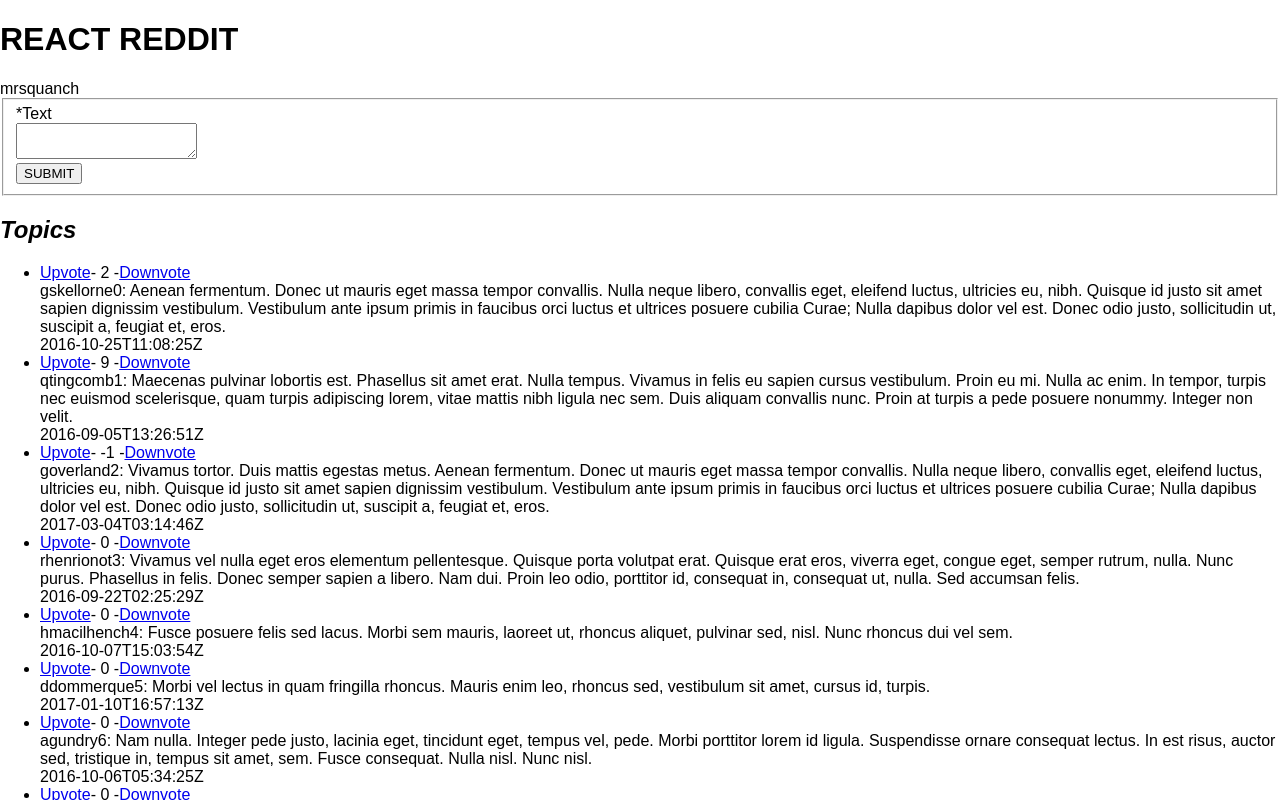
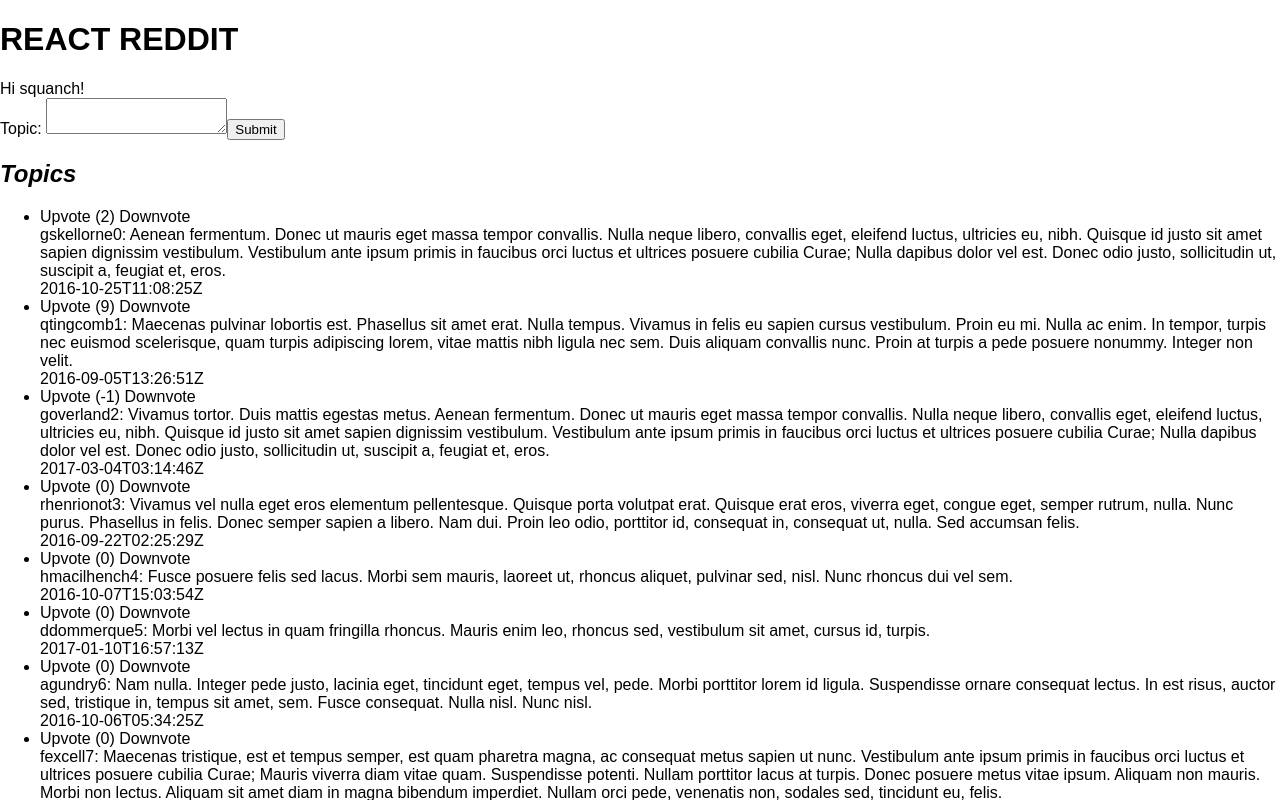
Before and after one commit to joriguzman/react-reddit, a React (Create React App) app: page / in a window 1280 px wide. Shown: the top 800 px of the page. Built offline with nearby package versions, Linux system fonts and the light colour scheme.

Commit message:
- Add submit form - Fix display of UserProfile and TopicList

```diff
--- a/src/components/App.js
+++ b/src/components/App.js
@@ -1,44 +1,69 @@
 import React, { Component } from 'react';
 import Title from './Title';
 import UserProfile from './UserProfile';
-import TopicInput from './TopicInput';
+import SubmitTopicForm from './SubmitTopicForm';
 import TopicList from './TopicList';
+
+const title = 'REACT REDDIT';
+const username = 'squanch';
+
+function createVote(topicId, upOrDownVote, username) {
+    const vote = {
+        topic_id: topicId,
+        username: username,
+        up_or_down: upOrDownVote,
+        timestamp: Date.now() // TODO fix this
+    }
+    return vote;
+}
 
 class App extends Component {
     constructor(props) {
         super(props);
         this.state = {
-            title: 'REACT REDDIT',
-            username: 'mrsquanch',
+            title,
+            username,
             topics: props.jsonObj.topics,
-            votes: props.jsonObj.votes
+            votes: props.jsonObj.votes,
+            newTopic: ''
         }
     }
 
     handleUpVote = (topicId) => {
-        const vote = this.createVote(topicId, 1);
-        this.addVoteToVotesCollectionAndState(vote);
+        const vote = createVote(topicId, 1, username);
+        this.setState({ votes: this.state.votes.concat([vote]) });
     }
 
     handleDownVote = (topicId) => {
-        const vote = this.createVote(topicId, -1);
-        this.addVoteToVotesCollectionAndState(vote);
+        const vote = createVote(topicId, -1, username);
+        this.setState({ votes: this.state.votes.concat([vote]) });
     }
 
-    createVote(topicId, upOrDownVote) {
-        const vote = {
-            topic_id: topicId,
-            username: this.state.username,
-            up_or_down: upOrDownVote,
-            timestamp: Date.now
-        }
-        return vote;
+    handleChange = (event) => {
+        this.setState({ newTopic: event.target.value });
     }
 
-    addVoteToVotesCollectionAndState(vote) {
-        const votes = this.state.votes;
-        votes.push(vote);
-        this.setState({votes: votes});
+    getNewTopicId = () => {
+        const { topics } = this.state;
+        const maxTopicId = topics.map(topic => topic.topic_id)
+            .reduce((max, current) => Math.max(max, current));
+        const newTopicId = maxTopicId + 1;
+        return newTopicId;
+    }
+
+    handleSubmit = (event) => {
+        const { topics, newTopic } = this.state;
+        const topic = {
+            topic_id: this.getNewTopicId(),
+            username,
+            topic: newTopic,
+            creation_date: Date.now()
+        };
+        this.setState({
+            topics: topics.concat([topic]),
+            newTopic: ''
+        });
+        event.preventDefault();
     }
 
     render() {
@@ -46,10 +71,12 @@
             <div className='home'>
                 <header>
                     <Title text={this.state.title} />
-                    <UserProfile username={this.state.username} />
+                    <UserProfile username={username} />
                 </header>
                 <main>
-                    <TopicInput />
+                    <SubmitTopicForm newTopic={this.state.newTopic}
+                        handleChange={this.handleChange}
+                        handleSubmit={this.handleSubmit} />
                     <TopicList topics={this.state.topics}
                         votes={this.state.votes}
                         handleUpVote={this.handleUpVote}
--- /dev/null
+++ b/src/components/SubmitTopicForm.js
@@ -0,0 +1,12 @@
+import React, { Component } from 'react';
+
+const SubmitTopicForm = ({ newTopic, handleSubmit, handleChange }) => (
+    <form onSubmit={handleSubmit}>
+        <label>
+            Topic: <textarea value={newTopic} onChange={handleChange}></textarea>
+        </label>
+        <input type='submit' value='Submit' />
+    </form>
+);
+
+export default SubmitTopicForm;
--- a/src/components/TopicList.js
+++ b/src/components/TopicList.js
@@ -10,9 +10,9 @@
 
         return (
             <li key={index}>
-                <a href='#' onClick={() => handleUpVote(topicId)}>Upvote</a>
-                - {getVotes} -
-                <a href='#' onClick={() => handleDownVote(topicId)}>Downvote</a>
+                <span onClick={() => handleUpVote(topicId)}>Upvote</span>
+                <span> ({getVotes}) </span>
+                <span onClick={() => handleDownVote(topicId)}>Downvote</span>
                 <div>{topic.username}: {topic.topic}</div>
                 <div>{topic.creation_date}</div>
             </li>)
--- a/src/components/UserProfile.js
+++ b/src/components/UserProfile.js
@@ -1,5 +1,5 @@
 import React from 'react';
 
-const UserProfile = ({ username }) => (<div>{username}</div>);
+const UserProfile = ({ username }) => (<div>Hi {username}!</div>);
 
 export default UserProfile;
```
Also changed, not shown: package.json (+3 -4 lines).
